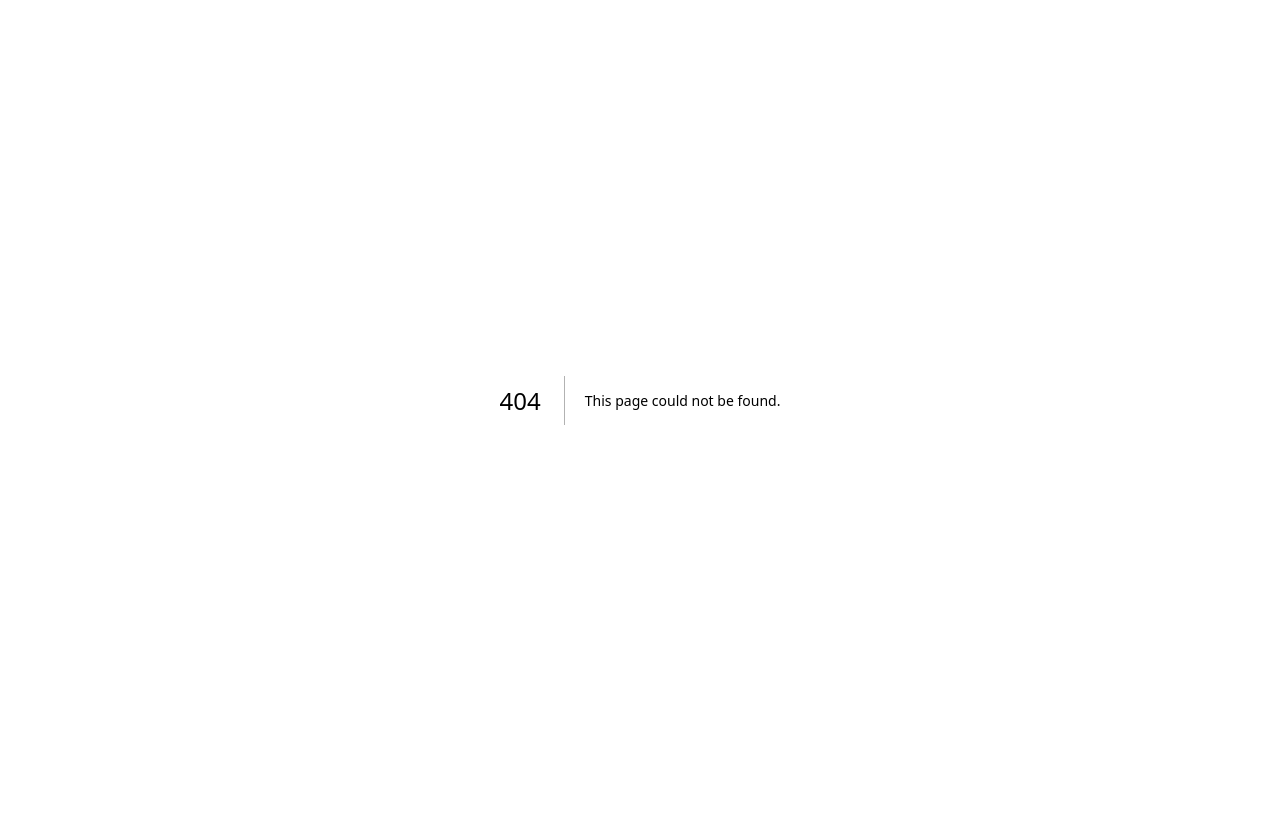
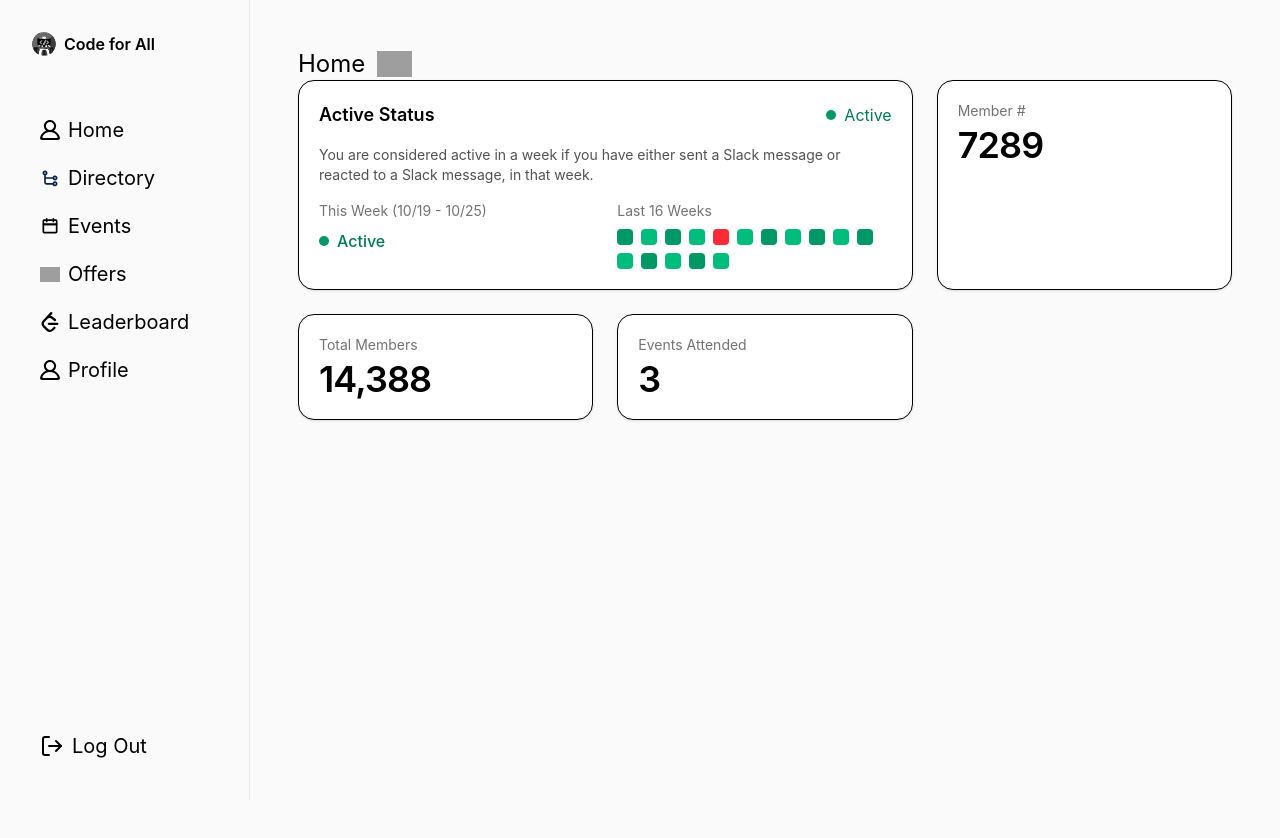
Before and after one commit to KerlynD/CFA_Member_Profile, a Next.js app in the folder frontend/: page /dashboard/home in a window 1280 px wide. Before the commit this address had no page. Shown: the top 838 px of the page. Before the commit the page ends 800 px from the top, so only its background shows below. Built offline with nearby package versions, Linux system fonts and the light colour scheme; grey boxes are pictures that could not be loaded.

Commit message:
Updates to resources[Removed] and started the home section  of the website

```diff
--- a/frontend/src/app/dashboard/directory/page.tsx
+++ b/frontend/src/app/dashboard/directory/page.tsx
@@ -41,6 +41,8 @@ const toOptions = (values: (string| undefined)[]) =>
 const MOCK_USERS: User[] = [
     { id: 1, name: "Diego Martinez", email: "diego@ex.com", headline: "Web Dev | CS @ UTEP", school: "UTEP", company: "GDG on Campus", location: "TX", picture: "https://i.pravatar.cc/100?img=11" },
     { id: 2, name: "Adam Romero", email: "adam@ex.com", headline: "CS @ USC | Prev @ Meta", school: "USC", company: "Meta", location: "CA", picture: "https://i.pravatar.cc/100?img=12" },
+    { id: 3, name: "Akali", email: "Midlane@ex.com", headline: "Assasin  | CS @ League of Legends", school: "League", company: "GDG on Campus", location: "TX", picture: "https://i.pravatar.cc/100?img=10" },
+    { id: 4, name: "Amumu", email: "Jungle@ex.com", headline: "Jungle | Prev @ Meta", school: "USC", company: "Meta", location: "CA", picture: "https://i.pravatar.cc/100?img=9" },
     // ...
 ];
 export default function Directory() {
@@ -89,7 +91,7 @@ export default function Directory() {
     }, [allUsers, query, location, school, companies]);
 
     return (
-        <div className="flex flex-col p-2 w-full">
+        <div className="flex flex-col  w-full">
             <div className="flex flex-row w-full items-center">
                 <h1 className="text-2xl mr-3" >Directory</h1>
                 <Image className="" src="/nextjs/folder-svgrepo-com.svg" alt="" width={35} height={35} />
@@ -102,7 +104,7 @@ export default function Directory() {
                                 value={query}
                                 onChange={(e) => setQuery(e.target.value)}
                                 placeholder="Search by name or email"
-                                className="w-80 rounded-full border border-gray-300 bg-white px-4 py-2 outline-none focus:border-emerald-700"
+                                className="w-[100px] sm:w-full rounded-full border border-gray-300 bg-white px-4 py-2 outline-none focus:border-emerald-700"
                             />
                         </div>
 
@@ -111,6 +113,27 @@ export default function Directory() {
                             <Select className="w-52" placeholder="Company" styles={customStyles} options={companyOptions} onChange={(e) => setCompanies(e)} isClearable />
                             <Select className="w-52" placeholder="Location" styles={customStyles} options={locationOptions} onChange={(e) => setLocation(e)} isClearable />
                         </div>
+
+                        <ul className="grid grid-cols-1 gap-4 md:grid-cols-1 lg:grid-cols-2 ">
+                            {filtered.map((u) => (
+                                <li key={u.id} className="flex items-start gap-3 rounded-xl border border-gray-200 bg-white p-4 shadow-sm">
+                                    <img
+                                        src={u.picture ?? "https://i.pravatar.cc/100"}
+                                        alt={u.name}
+                                        className="h-12 w-12 rounded-full object-cover"
+                                    />
+                                    <div className="min-w-0">
+                                        <div className="flex items-center gap-2">
+                                            <p className="truncate text-lg font-semibold">{u.name}</p>
+                                            {/* optional: small badges */}
+                                            {u.school && <span className="rounded-full bg-emerald-50 px-2 py-0.5 text-xs text-emerald-700">{u.school}</span>}
+                                        </div>
+                                        <p className="truncate text-gray-600">{u.headline}</p>
+                                        <p className="truncate text-gray-500 text-sm">{u.email}</p>
+                                    </div>
+                                </li>
+                            ))}
+                        </ul>
                     </div>
             </main>
         </div>
--- /dev/null
+++ b/frontend/src/app/dashboard/home/page.tsx
@@ -0,0 +1,85 @@
+import Image from "next/image";
+
+function StatCard({ label, value }: { label: string; value: string }) {
+    return (
+        <section className="bg-white rounded-2xl border shadow-sm p-5">
+            <div className="text-sm text-neutral-500">{label}</div>
+            <div className="mt-1 text-4xl font-semibold tracking-tight">{value}</div>
+        </section>
+    );
+}
+
+export default function HomePage() {
+    return (
+        <div>
+            <div className="min-h-dvh bg-neutral-50 p-6">
+                <div className="flex flex-row w-full items-center">
+                    <h1 className="text-2xl mr-3" >Home </h1>
+                    <Image className="" src="/nextjs/shop-svgrepo-com.svg" alt="" width={35} height={35} />
+                </div>
+                <div className="grid grid-cols-1 md:grid-cols-2 xl:grid-cols-3 gap-6 max-w-7xl mx-auto">
+                    {/* Active Status */}
+                    <section className="md:col-span-2 bg-white rounded-2xl border shadow-sm p-5">
+                        <header className="flex items-center justify-between mb-4">
+                            <h2 className="text-lg font-semibold">Active Status</h2>
+                            <span className="inline-flex items-center gap-2 text-emerald-700">
+<span className="size-2.5 rounded-full bg-emerald-600" /> Active
+</span>
+                        </header>
+                        <p className="text-sm text-neutral-600 mb-4">
+                            You are considered active in a week if you have either sent a Slack message or reacted to a Slack message, in that week.
+                        </p>
+
+
+                        <div className="grid sm:grid-cols-2 gap-6">
+                            <div>
+                                <div className="text-sm text-neutral-500 mb-2">This Week (10/19 - 10/25)</div>
+                                <div className="flex items-center gap-2 text-emerald-700">
+                                    <span className="size-2.5 rounded-full bg-emerald-600" />
+                                    <span className="font-medium">Active</span>
+                                </div>
+                            </div>
+                            <div>
+                                <div className="text-sm text-neutral-500 mb-2">Last 16 Weeks</div>
+                                <div className="flex flex-wrap gap-2">
+                                    {Array.from({ length: 16 }).map((_, i) => (
+                                        <span
+                                            key={i}
+                                            className={
+                                                "size-4 rounded-sm " +
+                                                (i === 4
+                                                    ? "bg-red-500"
+                                                    : i % 2 === 0
+                                                        ? "bg-emerald-600"
+                                                        : "bg-emerald-500")
+                                            }
+                                            aria-hidden
+                                        />
+                                    ))}
+                                </div>
+                            </div>
+                        </div>
+                    </section>
+
+                    {/* Member # */}
+                    <StatCard label="Member #" value="7289" />
+
+
+                    {/* Total Members */}
+                    <StatCard label="Total Members" value="14,388" />
+
+
+                    {/* Events Attended */}
+                    <StatCard label="Events Attended" value="3" />
+
+
+
+
+
+
+                </div>
+            </div>
+
+        </div>
+    );
+}
--- a/frontend/src/app/dashboard/resources/page.tsx
+++ /dev/null
@@ -1,7 +0,0 @@
-export default function Resources() {
-    return (
-        <div>
-            This is the resources page
-        </div>
-    );
-}
--- a/frontend/src/components/sidebar/sidebar.tsx
+++ b/frontend/src/components/sidebar/sidebar.tsx
@@ -33,8 +33,19 @@ export default function Sidebar() {
             </div>
             <nav className="w-full p-2 mt-5">
                 <ul className="flex flex-col gap-1">
+                    <li><Link aria-current={ pathname.endsWith("/profile") ? "page" : undefined}
+                              className="box-border flex w-full items-center gap-2 rounded-lg p-2 transition-colors hover:bg-emerald-900/10 hover:bg-opacity-10 active:bg-emerald-900/20 aria-[current='page']:bg-emerald-900/75 aria-[current='page']:text-white aria-[current='page']:hover:text-white"
+                              href="/dashboard/home">
+                        <Image src="/assets/profile.svg"
+                               alt="Profile icon"
+                               width={20}
+                               height={20}
+                               className="flex-shrink-0"
+                               style={{ width: '20px', height: '20px' }}/>Home
+                    </Link></li>
                     <li><Link aria-current={ pathname.endsWith("/directory") ? "page" : undefined}
-                              className="box-border flex w-full items-center gap-2 rounded-lg p-2 transition-colors hover:bg-emerald-900/10 hover:bg-opacity-10 active:bg-emerald-900/20 aria-[current='page']:bg-emerald-900/75 aria-[current='page']:text-white aria-[current='page']:hover:text-white" href="/dashboard/directory">
+                              className="box-border flex w-full items-center gap-2 rounded-lg p-2 transition-colors hover:bg-emerald-900/10 hover:bg-opacity-10 active:bg-emerald-900/20 aria-[current='page']:bg-emerald-900/75 aria-[current='page']:text-white aria-[current='page']:hover:text-white"
+                              href="/dashboard/directory">
                         <Image src="/assets/directory.svg"
                                alt="Directory icon"
                                width={20}
@@ -42,25 +53,18 @@ export default function Sidebar() {
                     </Link></li>
                     <li><Link aria-current={ pathname.endsWith("/events") ? "page" : undefined}
                               className="box-border flex w-full items-center gap-2 rounded-lg p-2 transition-colors hover:bg-emerald-900/10 hover:bg-opacity-10 active:bg-emerald-900/20 aria-[current='page']:bg-emerald-900/75 aria-[current='page']:text-white aria-[current='page']:hover:text-white"
-                              href="events">
+                              href="/dashboard/events">
                         <Image src="/assets/events.svg"
                                alt="Events icon"
                                width={20} height={20}/>Events
                     </Link></li>
                     <li><Link aria-current={ pathname.endsWith("/offers") ? "page" : undefined}
-                              className="box-border flex w-full items-center gap-2 rounded-lg p-2 transition-colors hover:bg-emerald-900/10 hover:bg-opacity-10 active:bg-emerald-900/20 aria-[current='page']:bg-emerald-900/75 aria-[current='page']:text-white aria-[current='page']:hover:text-white" href="/dashboard/offers">
+                              className="box-border flex w-full items-center gap-2 rounded-lg p-2 transition-colors hover:bg-emerald-900/10 hover:bg-opacity-10 active:bg-emerald-900/20 aria-[current='page']:bg-emerald-900/75 aria-[current='page']:text-white aria-[current='page']:hover:text-white"
+                              href="/dashboard/offers">
                         <Image src="/assets/money-check.svg"
                                alt="Offers icon"
                                width={20}
                                height={20} /> Offers
-                    </Link></li>
-                    <li><Link aria-current={ pathname.endsWith("/resources") ? "page" : undefined}
-                              className="box-border flex w-full items-center gap-2 rounded-lg p-2 transition-colors hover:bg-emerald-900/10 hover:bg-opacity-10 active:bg-emerald-900/20 aria-[current='page']:bg-emerald-900/75 aria-[current='page']:text-white aria-[current='page']:hover:text-white"
-                              href="/dashboard/resources">
-                        <Image src="/assets/resources.svg"
-                               alt="Resources icon"
-                               width={20}
-                               height={20} /> Resources
                     </Link></li>
                     <li><Link aria-current={ pathname.endsWith("/leetcodeleaderboard") ? "page" : undefined}
                               className="box-border flex w-full items-center gap-2 rounded-lg p-2 transition-colors hover:bg-emerald-900/10 hover:bg-opacity-10 active:bg-emerald-900/20 aria-[current='page']:bg-emerald-900/75 aria-[current='page']:text-white aria-[current='page']:hover:text-white"
```
